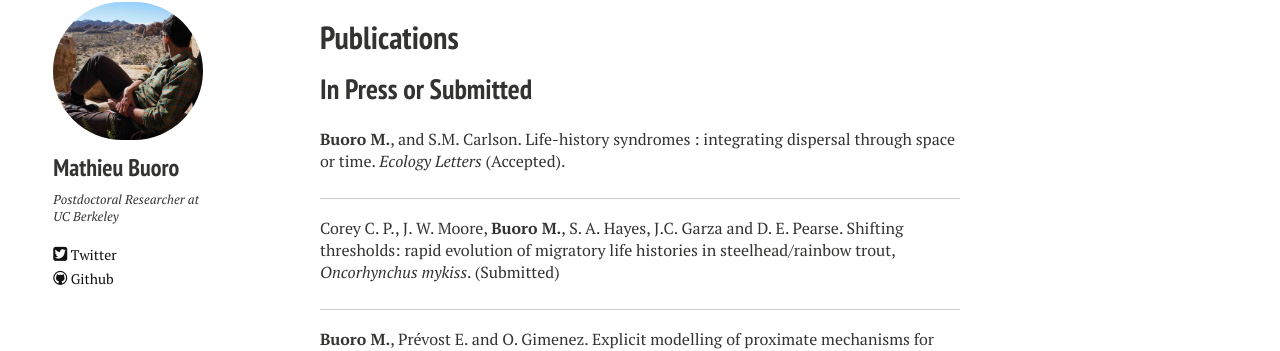
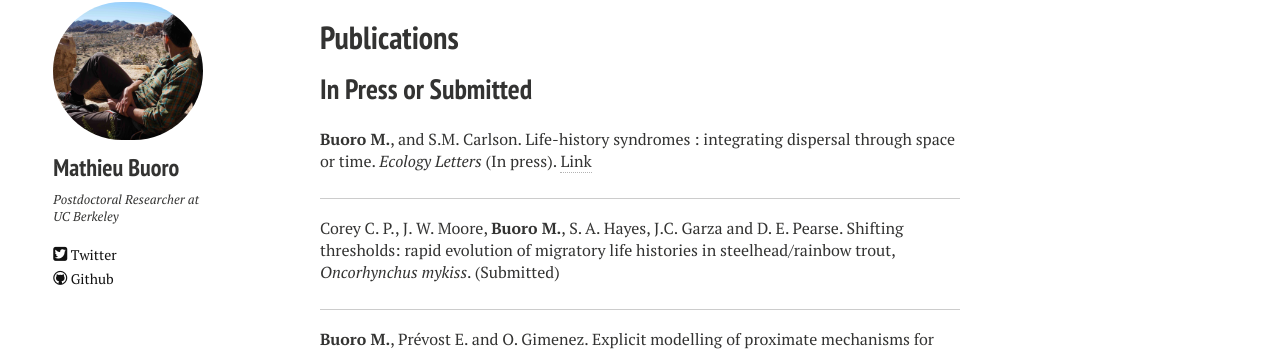
Before and after one commit to matbuoro/matbuoro.github.io, a Jekyll site: the page built from Publications.md, in a window 1280 px wide. Shown: the part 490-841 px from the top of the page. Built offline with Jekyll 4.4.1, drawn with Linux system fonts in a browser that asks for light colours; nearby versions of some CDN libraries.

Commit message:
minor changes

```diff
--- a/Publications.md
+++ b/Publications.md
@@ -13,7 +13,7 @@ image:
 
 ## In Press or Submitted
 
-**Buoro M.**, and S.M. Carlson. Life-history syndromes : integrating dispersal through space or time. *Ecology Letters* (Accepted).
+**Buoro M.**, and S.M. Carlson. Life-history syndromes : integrating dispersal through space or time. *Ecology Letters* (In press).  [Link](http://onlinelibrary.wiley.com/doi/10.1111/ele.12275/abstract)
 
 ___
 
```
Also changed, not shown: Projects.md (+5 -9 lines), index.md (+1 -0 lines).
